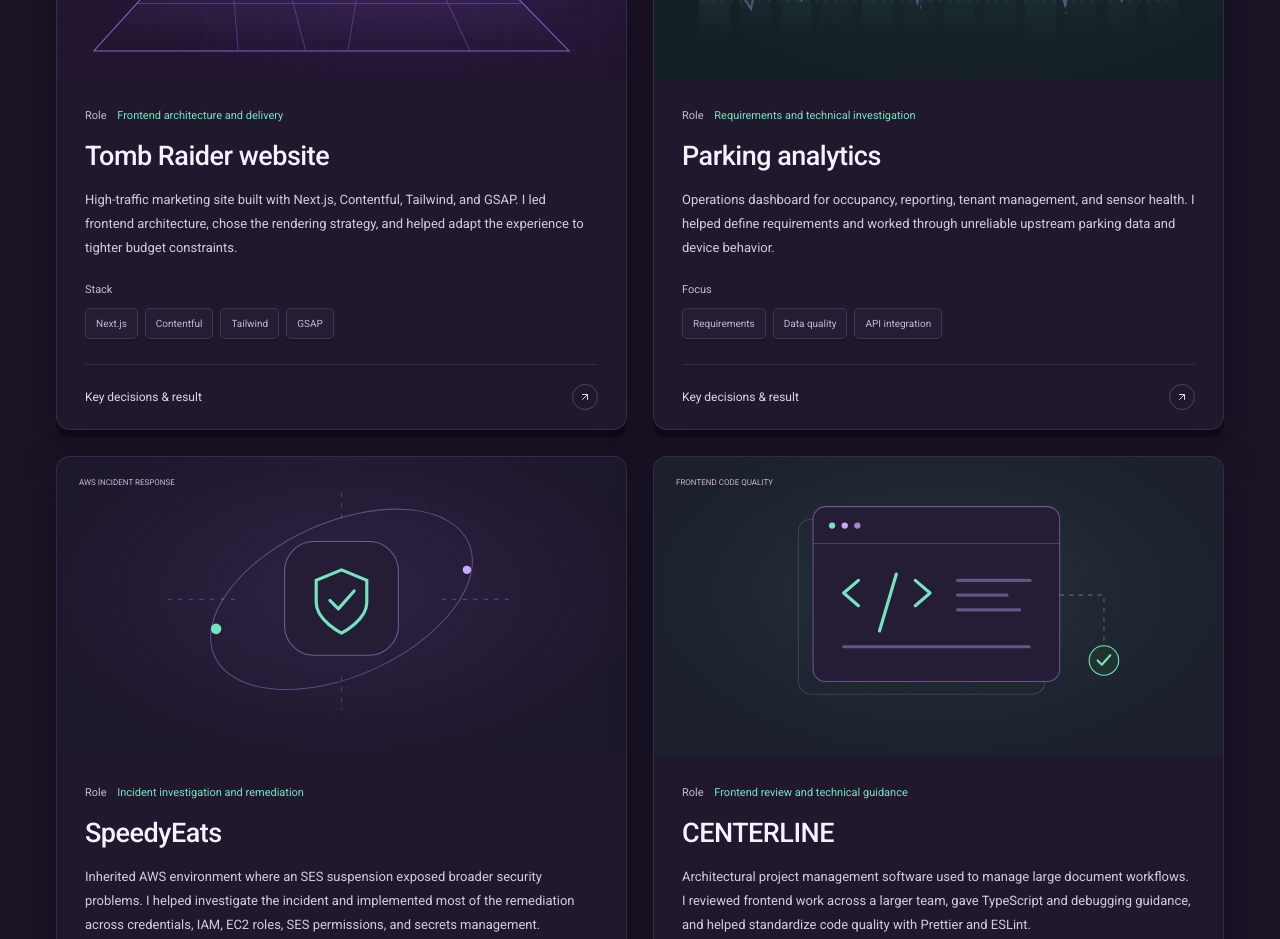
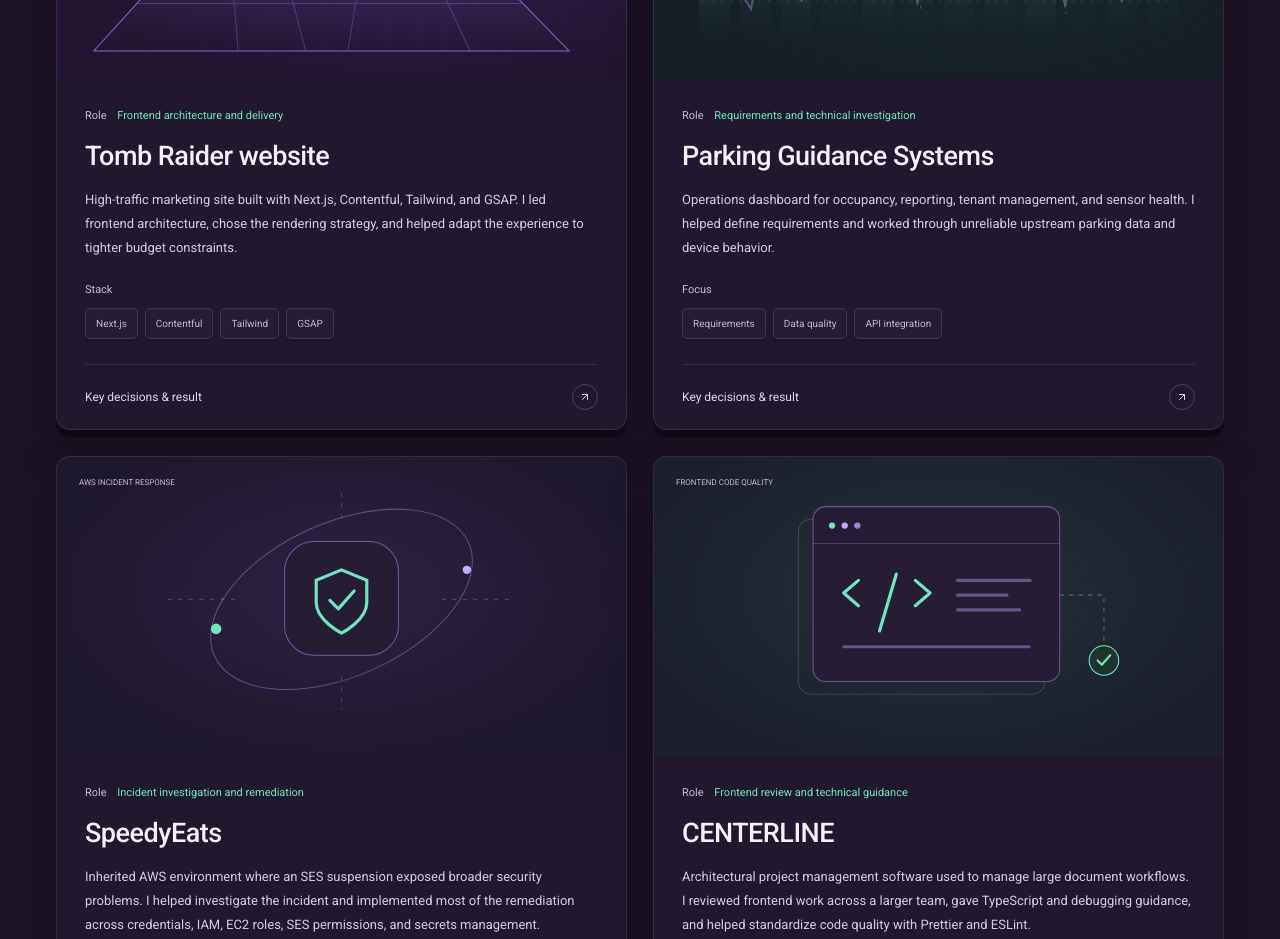
Before and after one commit to Datki11/portfolio-site, a Next.js app: page / in a window 1280 px wide. Shown: the part 2280-3219 px from the top of the page. Built offline with nearby package versions, Linux system fonts and the light colour scheme; a web font is replaced by a local one.

Commit message:
Rename parking project to Parking Guidance Systems

```diff
--- a/app/page.tsx
+++ b/app/page.tsx
@@ -382,7 +382,7 @@
                     <span className="detail-label">Role</span> Requirements and
                     technical investigation
                   </p>
-                  <h3>Parking analytics</h3>
+                  <h3>Parking Guidance Systems</h3>
                   <p>
                     Operations dashboard for occupancy, reporting, tenant
                     management, and sensor health. I helped define requirements
```
